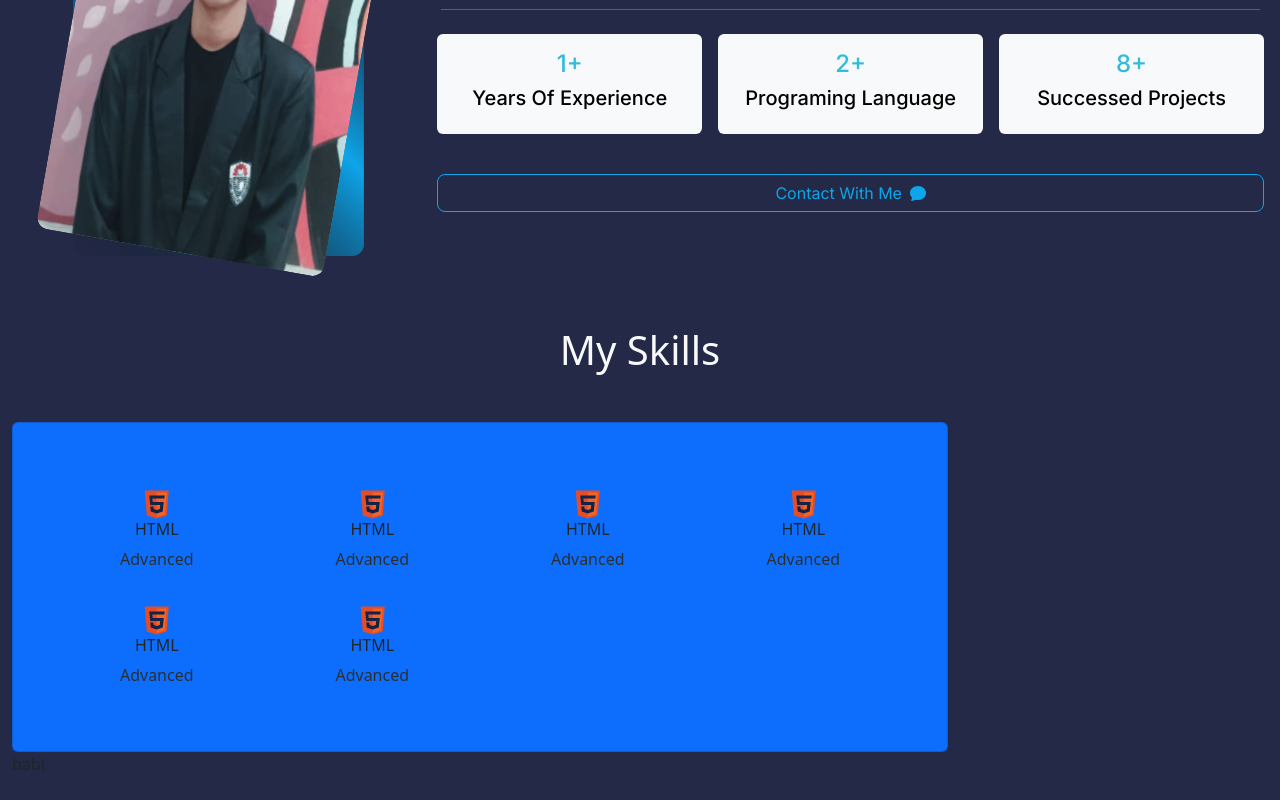
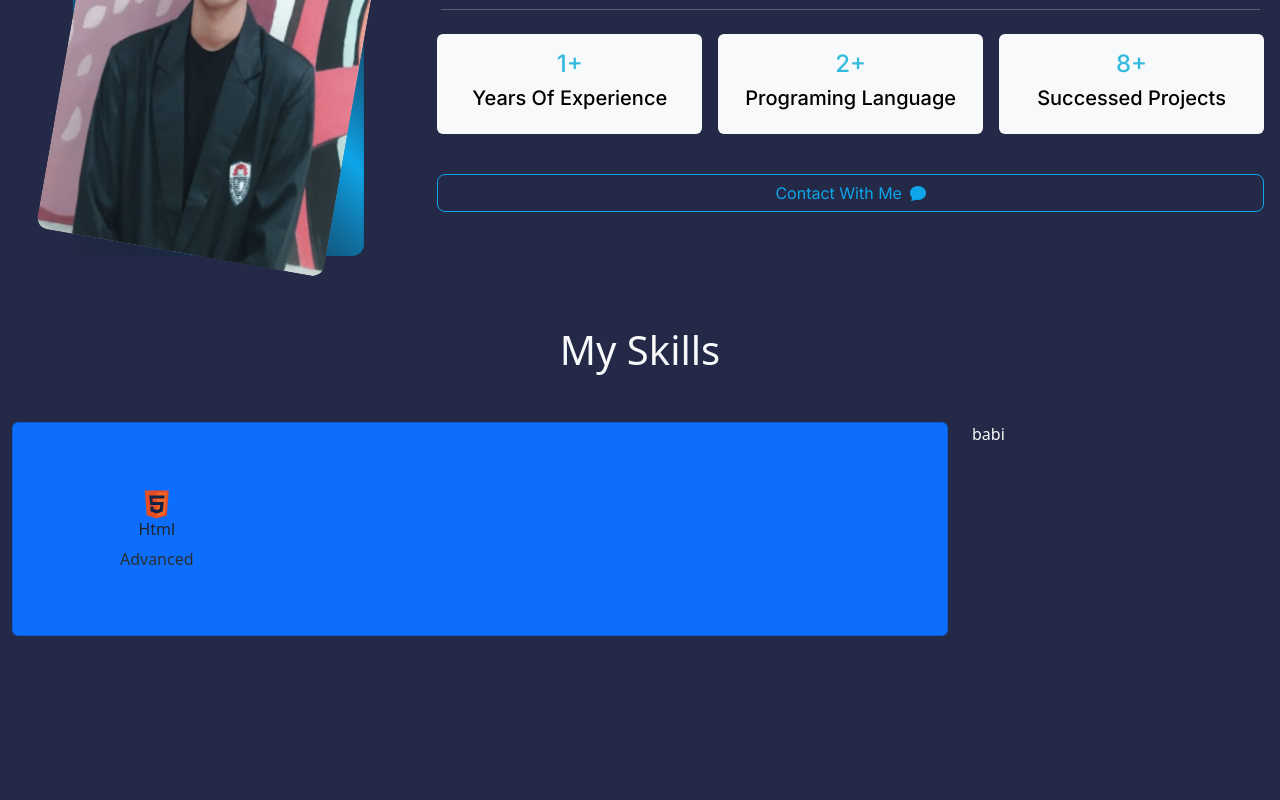
Before and after one commit to Orizaaaaa/MY-portofolio, a React (Vite) app: page / in a window 1280 px wide. Shown: the part 1078-1878 px from the top of the page. After the commit the page ends 1722 px from the top, so only its background shows below. Built offline with nearby package versions, Linux system fonts and the light colour scheme; a web font is replaced by a local one.

Commit message:
revisi name directory dan sudah di mapping

```diff
--- /dev/null
+++ b/src/components/Fragment/ListSkill.jsx
@@ -0,0 +1,16 @@
+import React from 'react'
+
+function ListSkill({ image, title, level }) {
+    return (
+        <div className="col-lg-3  col-md-3 col-sm-4 col-6 list-skill ">
+            <div className="p-3 d-flex flex-column justify-content-center align-items-center">
+                <img src={image} alt="image skill" />
+                <h6>{title}</h6>
+                <p className='p-0 m-0 text text-secondary-emphasis' >{level}</p>
+            </div>
+        </div>
+
+    )
+}
+
+export default ListSkill
--- a/src/pages/Skill/MySkill.jsx
+++ b/src/pages/Skill/MySkill.jsx
@@ -1,6 +1,8 @@
 import React from 'react'
 import { HtmlIMage } from '../../../image'
 import './skill.css'
+import ListSkill from '../../components/Fragment/ListSkill'
+import { SkillUtils } from '../../utils/DataObject'
 
 function MySkill() {
     return (
@@ -10,55 +12,14 @@ function MySkill() {
                 <div className="col-lg-9 ">
                     <div className="card bg-primary p-5">
                         <div className="row justify-content-start">
-                            <div className="col-lg-3  col-md-3 col-sm-4 col-6 list-skill ">
-                                <div className="p-3 d-flex flex-column justify-content-center align-items-center">
-                                    <img src={HtmlIMage} alt="htmlimage" />
-                                    <h6>HTML</h6>
-                                    <p className='p-0 m-0 text text-secondary-emphasis' >Advanced</p>
-                                </div>
-                            </div>
-                            <div className=" col-lg-3  col-md-3 col-sm-4 col-6 list-skill ">
-                                <div className="p-3 d-flex flex-column justify-content-center align-items-center">
-                                    <img src={HtmlIMage} alt="htmlimage" />
-                                    <h6>HTML</h6>
-                                    <p className='p-0 m-0 text text-secondary-emphasis' >Advanced</p>
-                                </div>
-                            </div>
-                            <div className=" col-lg-3  col-md-3 col-sm-4 col-6 list-skill ">
-                                <div className="p-3 d-flex flex-column justify-content-center align-items-center">
-                                    <img src={HtmlIMage} alt="htmlimage" />
-                                    <h6>HTML</h6>
-                                    <p className='p-0 m-0 text text-secondary-emphasis' >Advanced</p>
-                                </div>
-                            </div>
-                            <div className=" col-lg-3  col-md-3 col-sm-4 col-6 list-skill ">
-                                <div className="p-3 d-flex flex-column justify-content-center align-items-center">
-                                    <img src={HtmlIMage} alt="htmlimage" />
-                                    <h6>HTML</h6>
-                                    <p className='p-0 m-0 text text-secondary-emphasis' >Advanced</p>
-                                </div>
-                            </div>
-                            <div className=" col-lg-3  col-md-3 col-sm-4 col-6 list-skill ">
-                                <div className="p-3 d-flex flex-column justify-content-center align-items-center">
-                                    <img src={HtmlIMage} alt="htmlimage" />
-                                    <h6>HTML</h6>
-                                    <p className='p-0 m-0 text text-secondary-emphasis' >Advanced</p>
-                                </div>
-                            </div>
-                            <div className=" col-lg-3  col-md-3 col-sm-4 col-6 list-skill ">
-                                <div className="p-3 d-flex flex-column justify-content-center align-items-center">
-                                    <img src={HtmlIMage} alt="htmlimage" />
-                                    <h6>HTML</h6>
-                                    <p className='p-0 m-0 text text-secondary-emphasis' >Advanced</p>
-                                </div>
-                            </div>
-
+                            {SkillUtils.map((item, index) => (
+                                <ListSkill key={index} {...item} />
+                            ))}
                         </div>
-
                     </div>
                 </div>
-                <div className="col-lg-4">
-                    <p>babi</p>
+                <div className="col-lg-3">
+                    <p className='text-light'>babi</p>
                 </div>
             </div>
         </section>
--- a/src/utils/DataObject.ts
+++ b/src/utils/DataObject.js
@@ -1,4 +1,4 @@
-
+import { HtmlIMage } from "../../image"
 export const AboutmeUtils = [
     {
         title: 'Years Of Experience',
@@ -13,3 +13,12 @@ export const AboutmeUtils = [
         year: '8+',
     },
 ]
+
+
+export const SkillUtils = [
+    {
+        title: 'Html',
+        image: HtmlIMage,
+        level: 'Advanced',
+    }
+]
```
